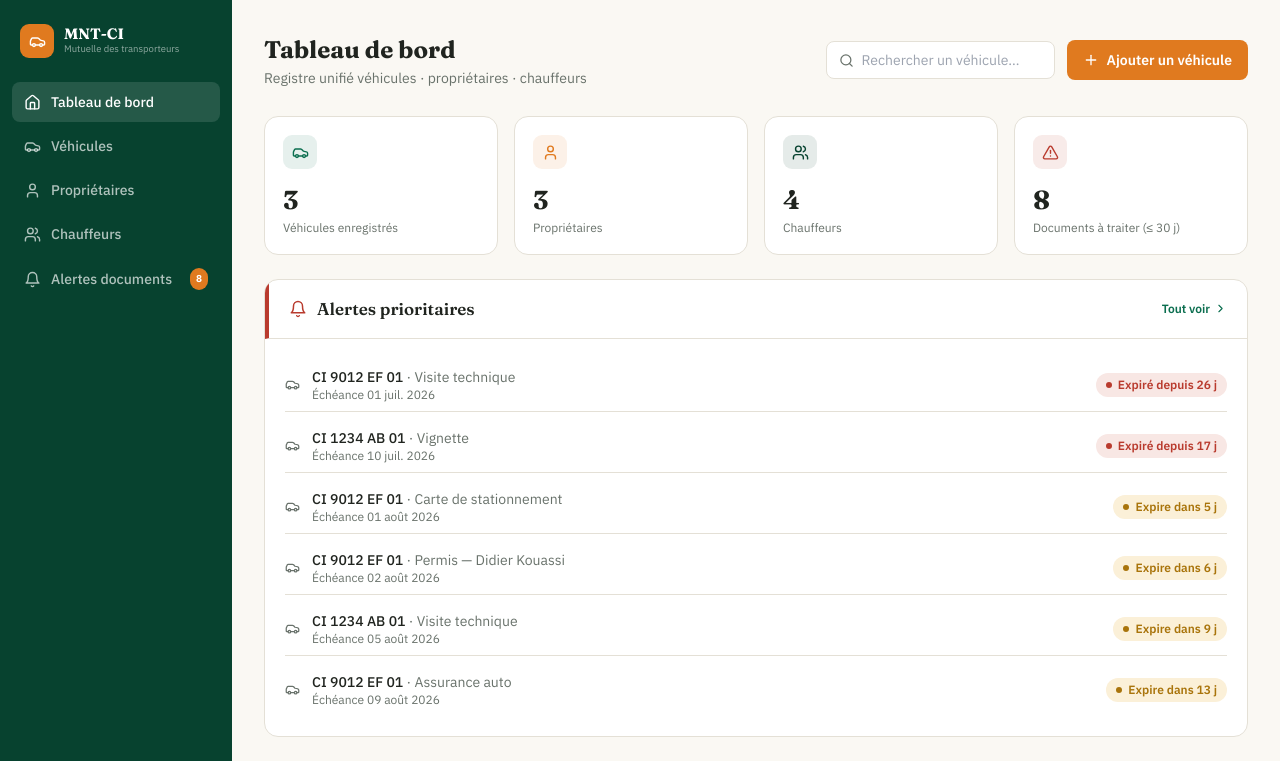
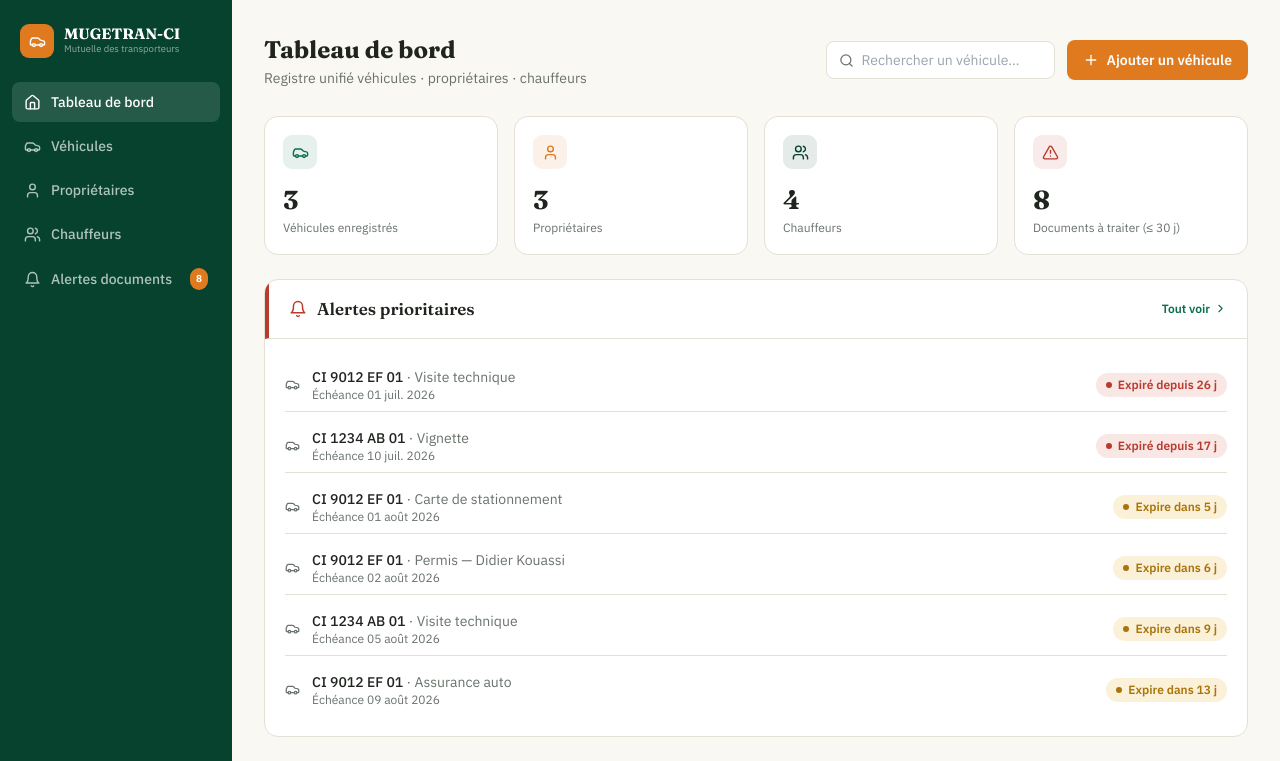
Before and after one commit to keuming/mugetranci, a React (Vite) app: page / in a window 1280 px wide. Shown: the top 761 px of the page. Built offline with nearby package versions, Linux system fonts and the light colour scheme.

Commit message:
Renommage de la marque : MNT-CI -> MUGETRAN-CI

```diff
--- a/index.html
+++ b/index.html
@@ -3,7 +3,7 @@
   <head>
     <meta charset="UTF-8" />
     <meta name="viewport" content="width=device-width, initial-scale=1.0" />
-    <title>MNT-CI — Registre Transporteurs</title>
+    <title>MUGETRAN-CI — Registre Transporteurs</title>
   </head>
   <body>
     <div id="root"></div>
--- a/package.json
+++ b/package.json
@@ -3,7 +3,7 @@
   "private": true,
   "version": "0.1.0",
   "type": "module",
-  "description": "MNT-CI — Mutuelle Nationale des Transporteurs de Côte d'Ivoire : registre véhicules / propriétaires / chauffeurs",
+  "description": "MUGETRAN-CI — Mutuelle Nationale des Transporteurs de Côte d'Ivoire : registre véhicules / propriétaires / chauffeurs",
   "scripts": {
     "dev": "vite",
     "build": "vite build",
--- a/src/App.jsx
+++ b/src/App.jsx
@@ -450,7 +450,7 @@ function FicheVehicule({ vehicle, owners, drivers, onClose }) {
               <Building2 size={20} color="#fff" />
             </div>
             <div>
-              <div className="font-display" style={{ fontSize: 15, fontWeight: 700, color: C.ink }}>Mutuelle Nationale des Transporteurs de Côte d'Ivoire</div>
+              <div className="font-display" style={{ fontSize: 15, fontWeight: 700, color: C.ink }}>Mutuelle des Transporteurs de Côte d'Ivoire — MUGETRAN-CI</div>
               <div className="font-body" style={{ fontSize: 11, color: C.slate }}>Fiche Véhicule Commercial — Réf. {vehicle.id}</div>
             </div>
           </div>
@@ -579,8 +579,8 @@ function MembershipCard({ driver, vehicle }) {
           <div className="flex flex-col h-full justify-between">
             <div className="flex items-start justify-between">
               <div>
-                <div className="font-display" style={{ fontSize: 13, fontWeight: 700, letterSpacing: 0.3 }}>MUTUELLE NATIONALE</div>
-                <div className="font-body" style={{ fontSize: 9.5, opacity: 0.85 }}>DES TRANSPORTEURS DE CÔTE D'IVOIRE</div>
+                <div className="font-display" style={{ fontSize: 13, fontWeight: 700, letterSpacing: 0.3 }}>MUGETRAN-CI</div>
+                <div className="font-body" style={{ fontSize: 9.5, opacity: 0.85 }}>MUTUELLE DES TRANSPORTEURS DE CÔTE D'IVOIRE</div>
               </div>
               <BadgeCheck size={22} />
             </div>
@@ -694,7 +694,7 @@ export default function App() {
                 <Car size={17} color="#fff" />
               </div>
               <div>
-                <div className="font-display" style={{ color: "#fff", fontSize: 15, fontWeight: 700, lineHeight: 1.1 }}>MNT-CI</div>
+                <div className="font-display" style={{ color: "#fff", fontSize: 15, fontWeight: 700, lineHeight: 1.1 }}>MUGETRAN-CI</div>
                 <div style={{ color: "rgba(255,255,255,0.55)", fontSize: 9.5 }}>Mutuelle des transporteurs</div>
               </div>
             </div>
```
Also changed, not shown: 1 other file (tests, documents, lock files or other folders).
